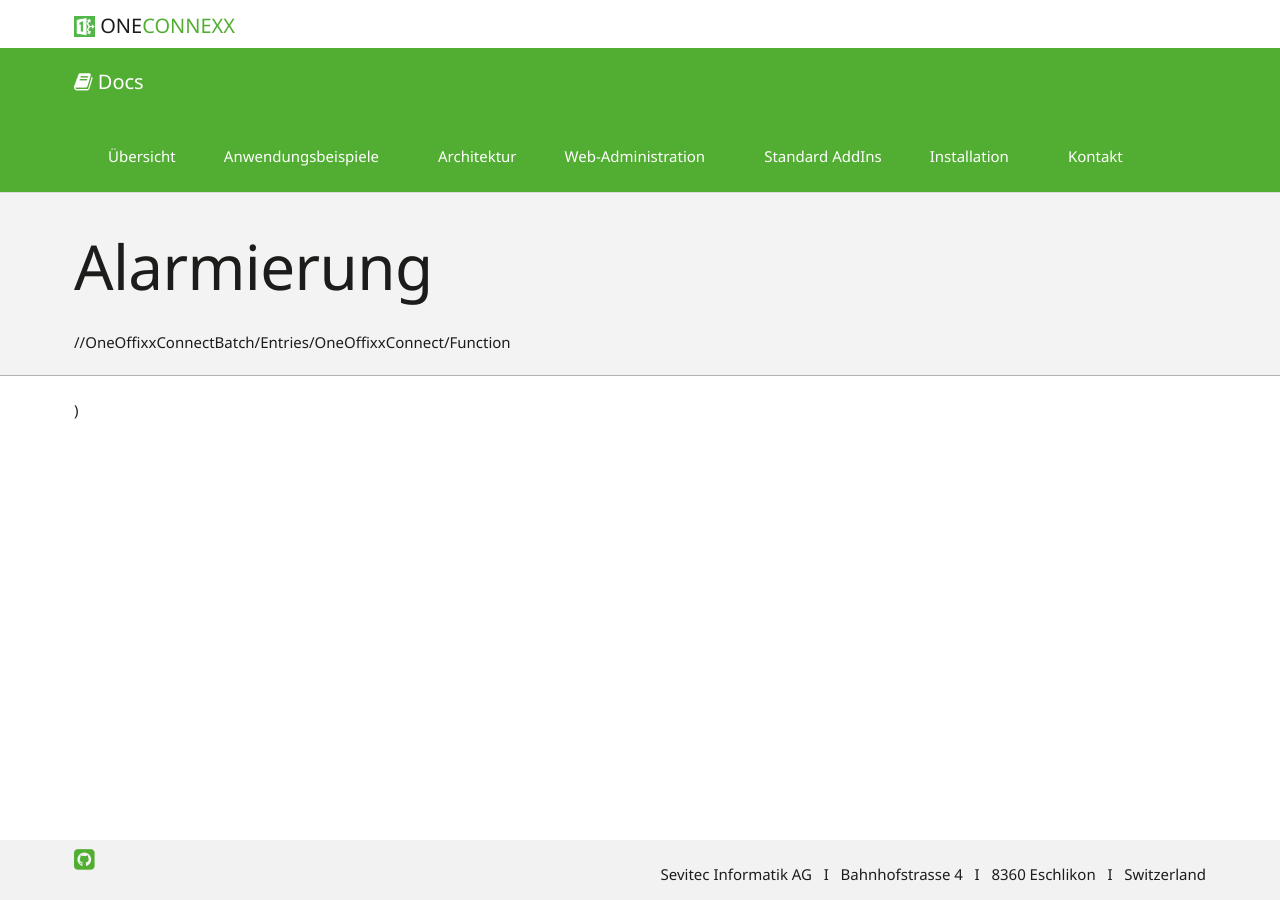
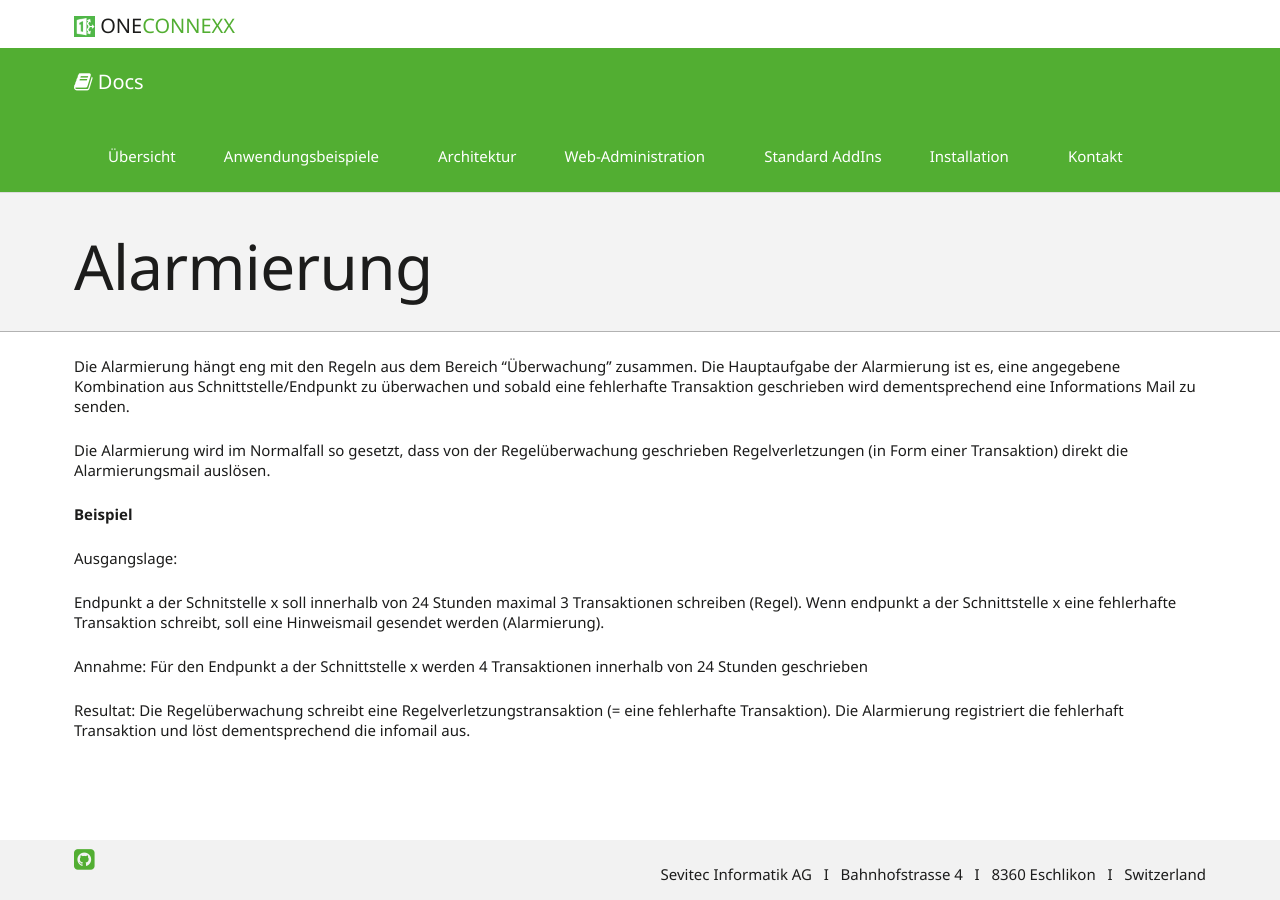
Before and after one commit to primesoft-group/oneconnexx-docs, a Jekyll site: the page built from _pages/webclient/de/alarmierung.md, in a window 1280 px wide. Built offline with Jekyll 4.4.1, drawn with Linux system fonts in a browser that asks for light colours; nearby versions of some CDN libraries; some web fonts are replaced.

Commit message:
alerting page edited

```diff
--- a/_pages/webclient/de/alarmierung.md
+++ b/_pages/webclient/de/alarmierung.md
@@ -2,9 +2,20 @@
 layout: page
 title: Alarmierung
 permalink: "webclient/de/alarmierung/"
-subtitle: "//OneOffixxConnectBatch/Entries/OneOffixxConnect/Function"
 ---
+Die Alarmierung hängt eng mit den Regeln aus dem Bereich "Überwachung" zusammen.
+Die Hauptaufgabe der Alarmierung ist es, eine angegebene Kombination aus Schnittstelle/Endpunkt zu überwachen und sobald eine fehlerhafte Transaktion geschrieben wird dementsprechend eine Informations Mail zu senden.
 
+Die Alarmierung wird im Normalfall so gesetzt, dass von der Regelüberwachung geschrieben Regelverletzungen (in Form einer Transaktion) direkt die Alarmierungsmail auslösen.
 
+__Beispiel__
 
-)
+Ausgangslage:
+
+Endpunkt a der Schnitstelle x soll innerhalb von 24 Stunden maximal 3 Transaktionen schreiben (Regel).
+Wenn endpunkt a der Schnittstelle x eine fehlerhafte Transaktion schreibt, soll eine Hinweismail gesendet werden (Alarmierung).
+
+Annahme: 	Für den Endpunkt a der Schnittstelle x werden 4 Transaktionen innerhalb von 24 Stunden geschrieben
+
+Resultat: 	Die Regelüberwachung schreibt eine Regelverletzungstransaktion (= eine fehlerhafte Transaktion).
+			Die Alarmierung registriert die fehlerhaft Transaktion und löst dementsprechend die infomail aus.
```
Also changed, not shown: assets/content-images/webclient/de/alerting.png (added).
